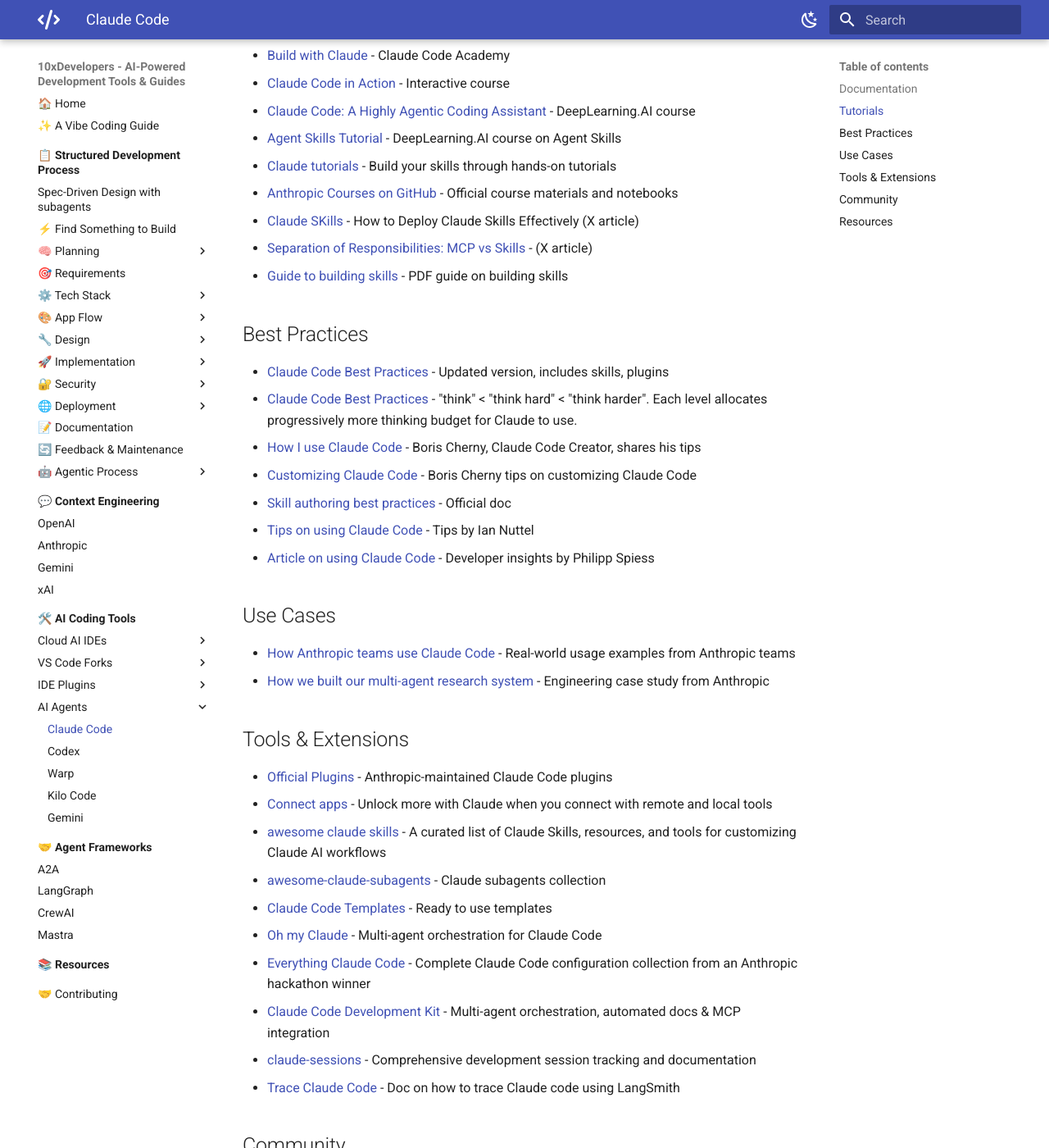
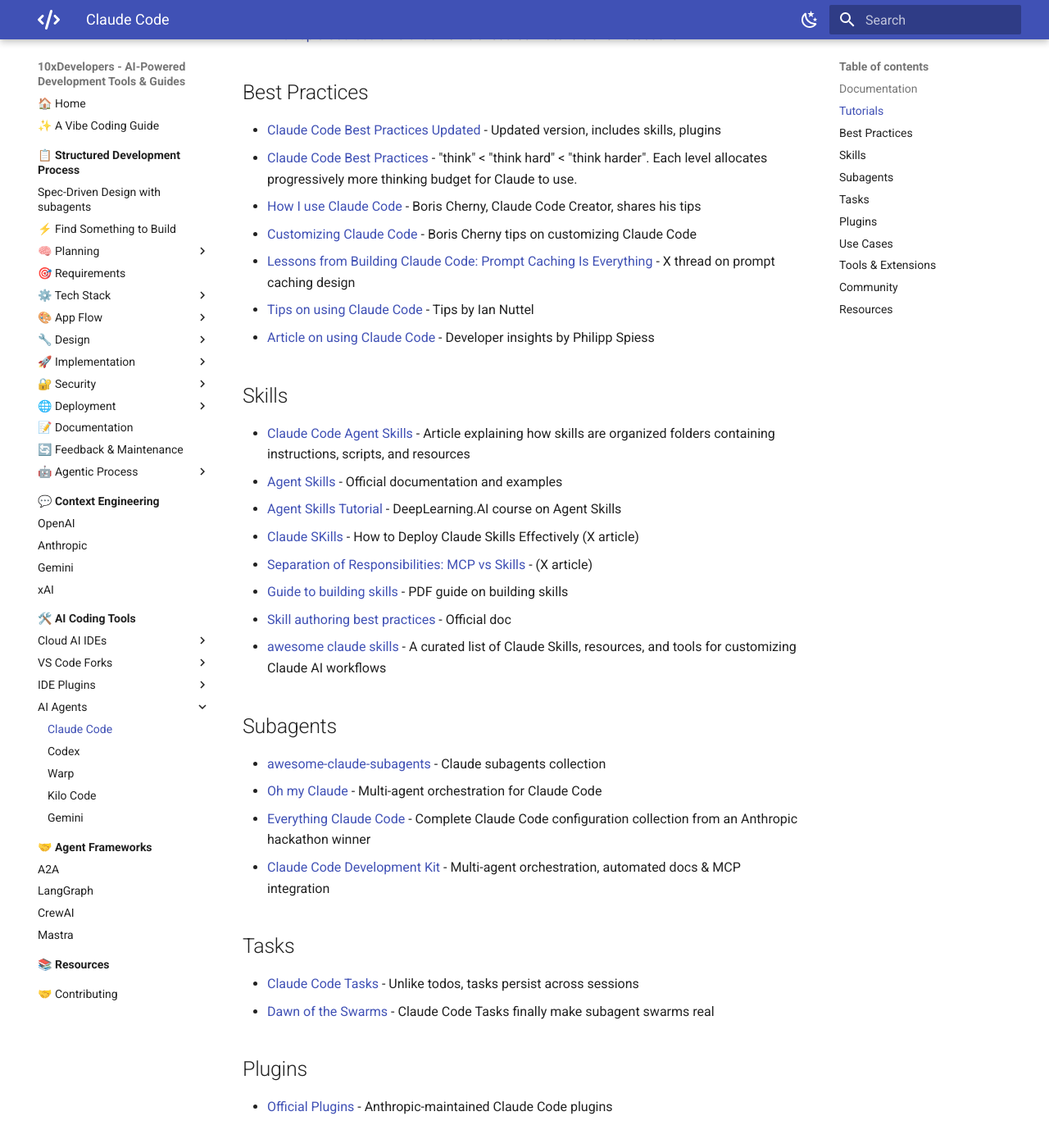
Before and after one commit to shlomoc/10xdev, an MkDocs documentation site: the page built from docs/ai-coding-tools/ai-agents/claude-code.md, in a window 1280 px wide and 1400 px high, scrolled down 719 px. Shown: the whole window at 82% size. Built offline with MkDocs 1.6.1 and Material for MkDocs 9.7.7, drawn with Linux system fonts in a browser that asks for light colours; some of the changed text lies outside the part shown.

Commit message:
docs: update Claude Code documentation with new resources and reorganize sections; enhance prompt engineering and AI resources with additional links

```diff
--- a/docs/ai-coding-tools/ai-agents/claude-code.md
+++ b/docs/ai-coding-tools/ai-agents/claude-code.md
@@ -22,22 +17,45 @@ Claude code is a CLI that can also be used with an IDE like VS Code.
 - [Build with Claude](https://www.anthropic.com/learn/build-with-claude) - Claude Code Academy
 - [Claude Code in Action](https://anthropic.skilljar.com/claude-code-in-action) - Interactive course
 - [Claude Code: A Highly Agentic Coding Assistant](https://learn.deeplearning.ai/courses/claude-code-a-highly-agentic-coding-assistant) - DeepLearning.AI course
-- [Agent Skills Tutorial](https://learn.deeplearning.ai/courses/agent-skills-with-anthropic) - DeepLearning.AI course on Agent Skills
 - [Claude tutorials](https://claude.com/resources/tutorials) - Build your skills through hands-on tutorials
 - [Anthropic Courses on GitHub](https://github.com/anthropics/courses) - Official course materials and notebooks
+
+
+## Best Practices
+- [Claude Code Best Practices Updated](https://code.claude.com/docs/en/best-practices) - Updated version, includes skills, plugins
+- [Claude Code Best Practices](https://www.anthropic.com/engineering/claude-code-best-practices) - "think" < "think hard" < "think harder".  Each level allocates progressively more thinking budget for Claude to use.
+- [How I use Claude Code](https://x.com/bcherny/status/2017742741636321619) - Boris Cherny, Claude Code Creator, shares his tips
+- [Customizing Claude Code](https://x.com/bcherny/status/2021699851499798911) - Boris Cherny tips on customizing Claude Code
+- [Lessons from Building Claude Code: Prompt Caching Is Everything](https://x.com/trq212/status/2024574133011673516) - X thread on prompt caching design
+- [Tips on using Claude Code](../../reference/claude-code-tips.md) - Tips by Ian Nuttel
+- [Article on using Claude Code](https://spiess.dev/blog/how-i-use-claude-code) - Developer insights by Philipp Spiess
+
+## Skills
+
+- [Claude Code Agent Skills](https://www.anthropic.com/engineering/equipping-agents-for-the-real-world-with-agent-skills) - Article explaining how skills are organized folders containing instructions, scripts, and resources
+- [Agent Skills](https://code.claude.com/docs/en/skills) - Official documentation and examples
+- [Agent Skills Tutorial](https://learn.deeplearning.ai/courses/agent-skills-with-anthropic) - DeepLearning.AI course on Agent Skills
 - [Claude SKills](https://x.com/aiedge_/status/2015822565500194961) - How to Deploy Claude Skills Effectively (X article)
 - [Separation of Responsibilities: MCP vs Skills](https://x.com/dani_avila7/status/2014409635370041517) - (X article)
 - [Guide to building skills](https://resources.anthropic.com/hubfs/The-Complete-Guide-to-Building-Skill-for-Claude.pdf) - PDF guide on building skills
+- [Skill authoring best practices](https://platform.claude.com/docs/en/agents-and-tools/agent-skills/best-practices) - Official doc
+- [awesome claude skills](https://github.com/ComposioHQ/awesome-claude-skills) - A curated list of Claude Skills, resources, and tools for customizing Claude AI workflows
 
+## Subagents
 
-## Best Practices
-- [Claude Code Best Practices](https://code.claude.com/docs/en/best-practices) - Updated version, includes skills, plugins
-- [Claude Code Best Practices](https://www.anthropic.com/engineering/claude-code-best-practices) - "think" < "think hard" < "think harder".  Each level allocates progressively more thinking budget for Claude to use.
-- [How I use Claude Code](https://x.com/bcherny/status/2017742741636321619) - Boris Cherny, Claude Code Creator, shares his tips
-- [Customizing Claude Code](https://x.com/bcherny/status/2021699851499798911) - Boris Cherny tips on customizing Claude Code
-- [Skill authoring best practices](https://platform.claude.com/docs/en/agents-and-tools/agent-skills/best-practices) - Official doc
-- [Tips on using Claude Code](../../reference/claude-code-tips.md) - Tips by Ian Nuttel
-- [Article on using Claude Code](https://spiess.dev/blog/how-i-use-claude-code) - Developer insights by Philipp Spiess
+- [awesome-claude-subagents](https://github.com/VoltAgent/awesome-claude-code-subagents) - Claude subagents collection
+- [Oh my Claude](https://yeachan-heo.github.io/oh-my-claudecode-website/) - Multi-agent orchestration for Claude Code
+- [Everything Claude Code](https://github.com/affaan-m/everything-claude-code) - Complete Claude Code configuration collection from an Anthropic hackathon winner
+- [Claude Code Development Kit](https://github.com/peterkrueck/Claude-Code-Development-Kit) - Multi-agent orchestration, automated docs & MCP integration
+
+## Tasks
+
+- [Claude Code Tasks](https://medium.com/@joe.njenga/claude-code-tasks-are-here-new-update-turns-claude-code-todos-to-tasks-a0be00e70847) - Unlike todos, tasks persist across sessions
+- [Dawn of the Swarms](https://x.com/seejayhess/status/2015148706471846275) - Claude Code Tasks finally make subagent swarms real
+
+## Plugins
+
+- [Official Plugins](https://github.com/anthropics/claude-plugins-official) - Anthropic-maintained Claude Code plugins
 
 
 ## Use Cases
@@ -47,17 +65,9 @@ Claude code is a CLI that can also be used with an IDE like VS Code.
 
 ## Tools & Extensions
 
-- [Official Plugins](https://github.com/anthropics/claude-plugins-official) - Anthropic-maintained Claude Code plugins
 - [Connect apps](https://claude.ai/directory) - Unlock more with Claude when you connect with remote and local tools
-- [awesome claude skills](https://github.com/ComposioHQ/awesome-claude-skills) - A curated list of Claude Skills, resources, and tools for customizing Claude AI workflows
-- [awesome-claude-subagents](https://github.com/VoltAgent/awesome-claude-code-subagents) - Claude subagents collection
-- [Claude Code Templates](https://www.aitmpl.com/) - Ready to use templates
-- [Oh my Claude](https://yeachan-heo.github.io/oh-my-claudecode-website/) - Multi-agent orchestration for Claude Code
-- [Everything Claude Code](https://github.com/affaan-m/everything-claude-code) - Complete Claude Code configuration collection from an Anthropic hackathon winner
-- [Claude Code Development Kit](https://github.com/peterkrueck/Claude-Code-Development-Kit) - Multi-agent orchestration, automated docs & MCP integration
 - [claude-sessions](https://github.com/iannuttall/claude-sessions) - Comprehensive development session tracking and documentation
 - [Trace Claude Code](https://docs.langchain.com/langsmith/trace-claude-code) - Doc on how to trace Claude code using LangSmith
-
 
 ## Community
 
@@ -67,4 +77,5 @@ Claude code is a CLI that can also be used with an IDE like VS Code.
 ## Resources
 
 - [Resources on Claude Code](https://claude-code-spotlight.lovable.app/) - Curated collection of resources from the Code newsletter
+- [Claude Code Templates](https://www.aitmpl.com/) - Ready to use templates
 - [Awesome Claude Code Resources](https://awesomeclaude.ai/) - Hub of various Claude code resources
```
Also changed, not shown: other parts of docs/ai-coding-tools/ai-agents/claude-code.md (+0 -5 lines), docs/prompt-engineering/index.md (+1 -0 lines), docs/resources/index.md (+2 -1 lines).
